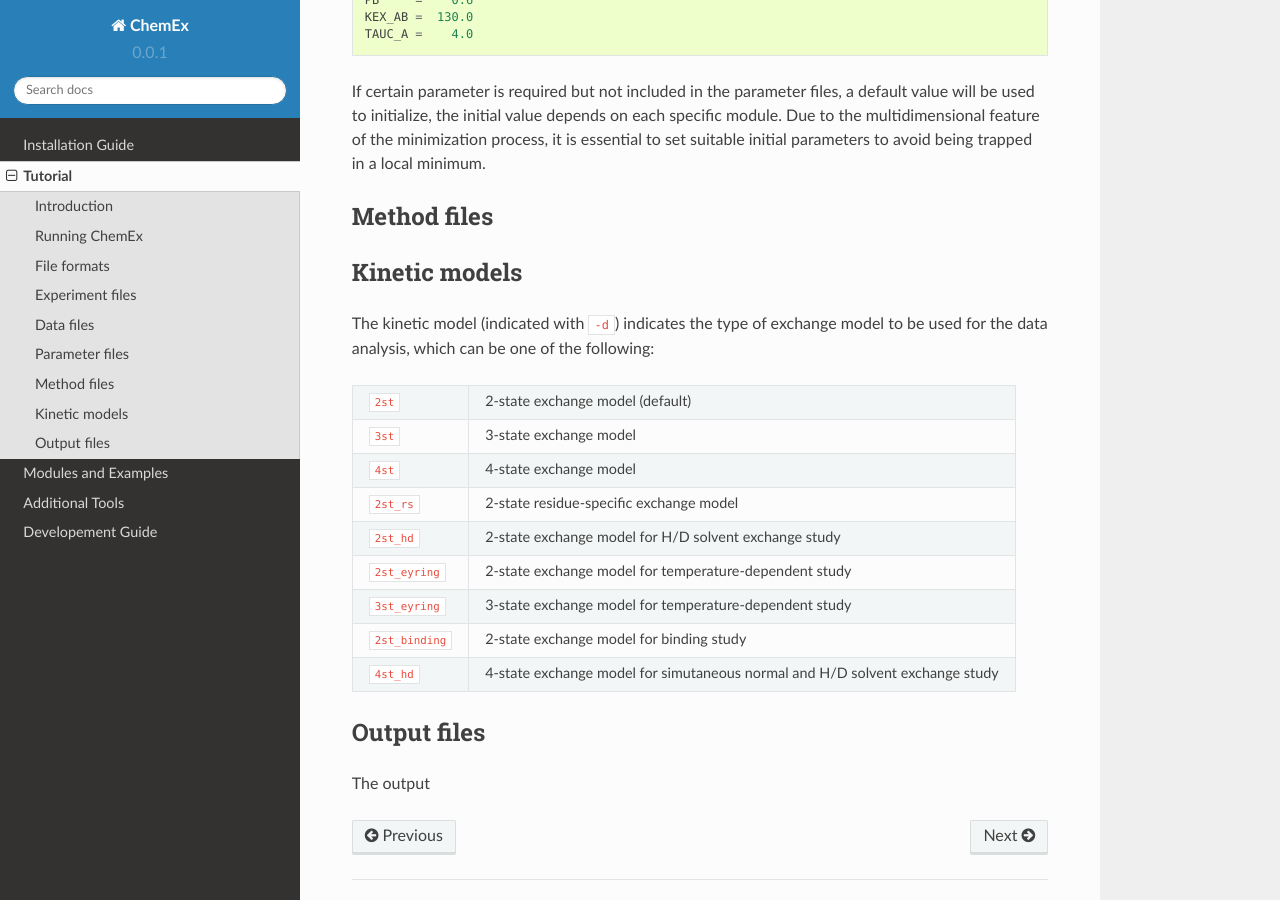
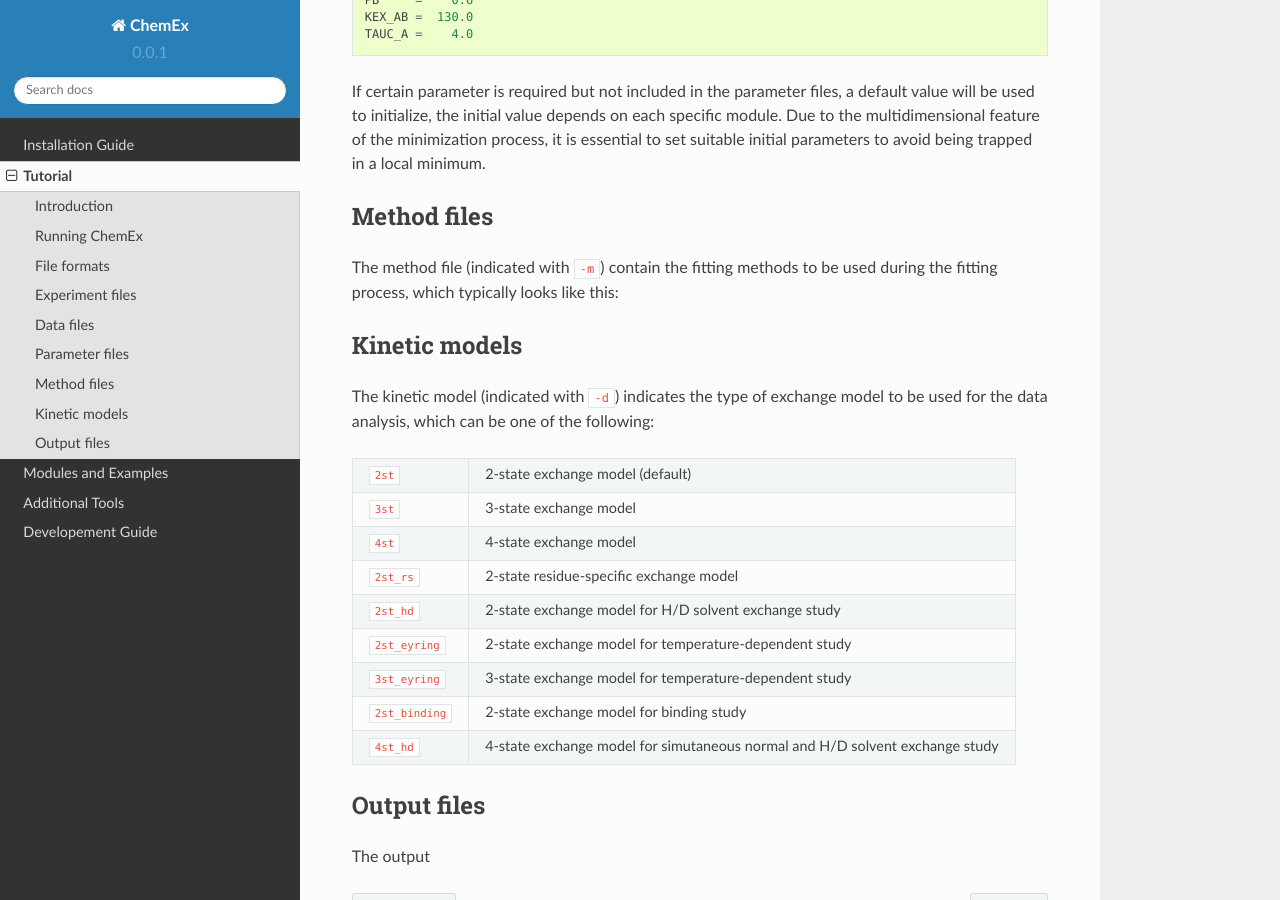
Before and after one commit to tyuwen/ChemEx, a Sphinx documentation site: the page built from docs/source/tutorial.rst, in a window 1280 px wide and 900 px high, scrolled down 3318 px. Built offline with Sphinx 7.4.7 and the Read the Docs theme 2.0.0, drawn with Linux system fonts in a browser that asks for light colours.

Commit message:
method added

```diff
--- a/docs/source/tutorial.rst
+++ b/docs/source/tutorial.rst
@@ -148,6 +148,9 @@ set suitable initial parameters to avoid being trapped in a local minimum.
 Method files
 ------------
 
+The method file (indicated with ``-m``) contain the fitting methods to be used
+during the fitting process, which typically looks like this:
+
 Kinetic models
 --------------
 
```
